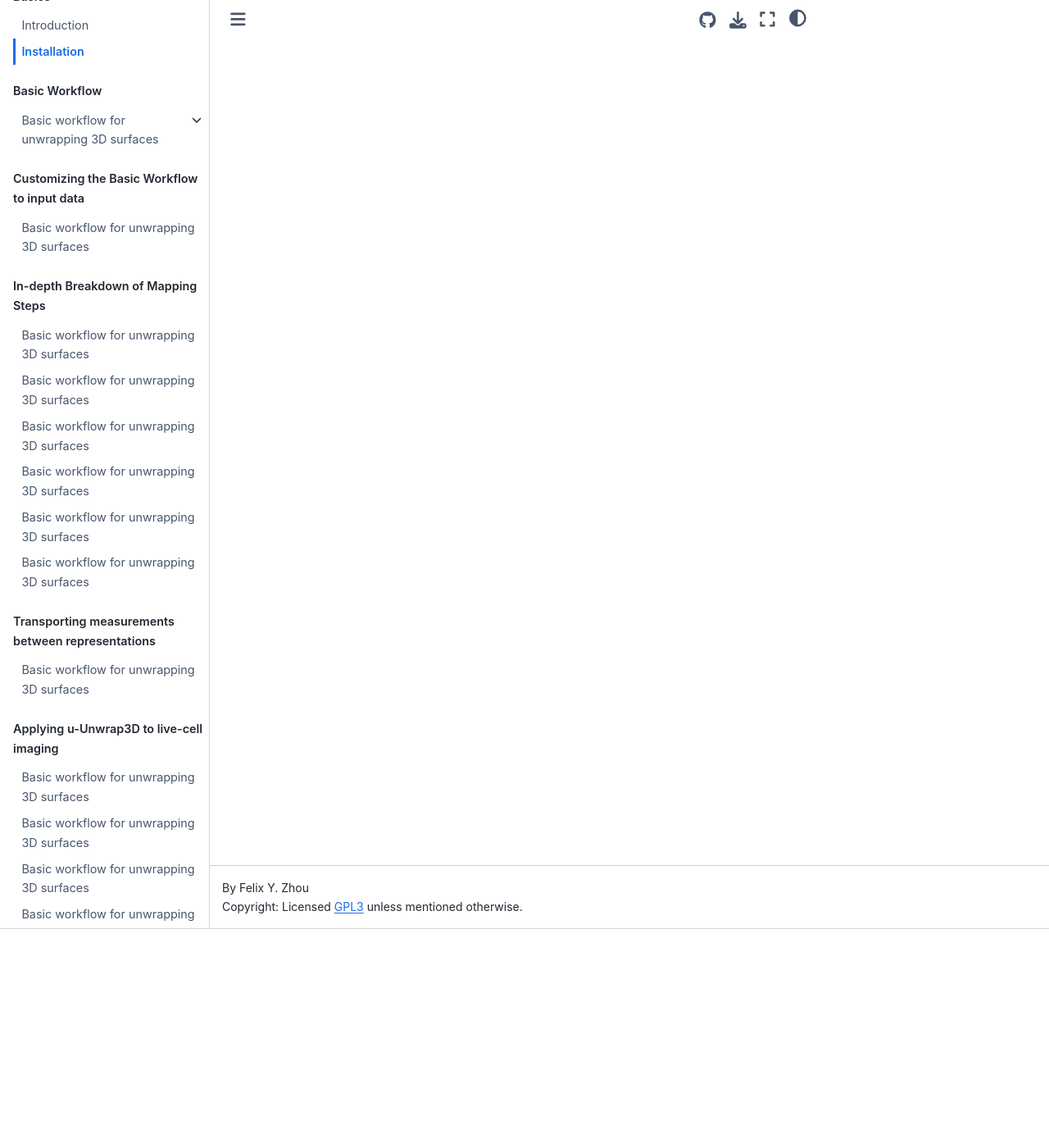
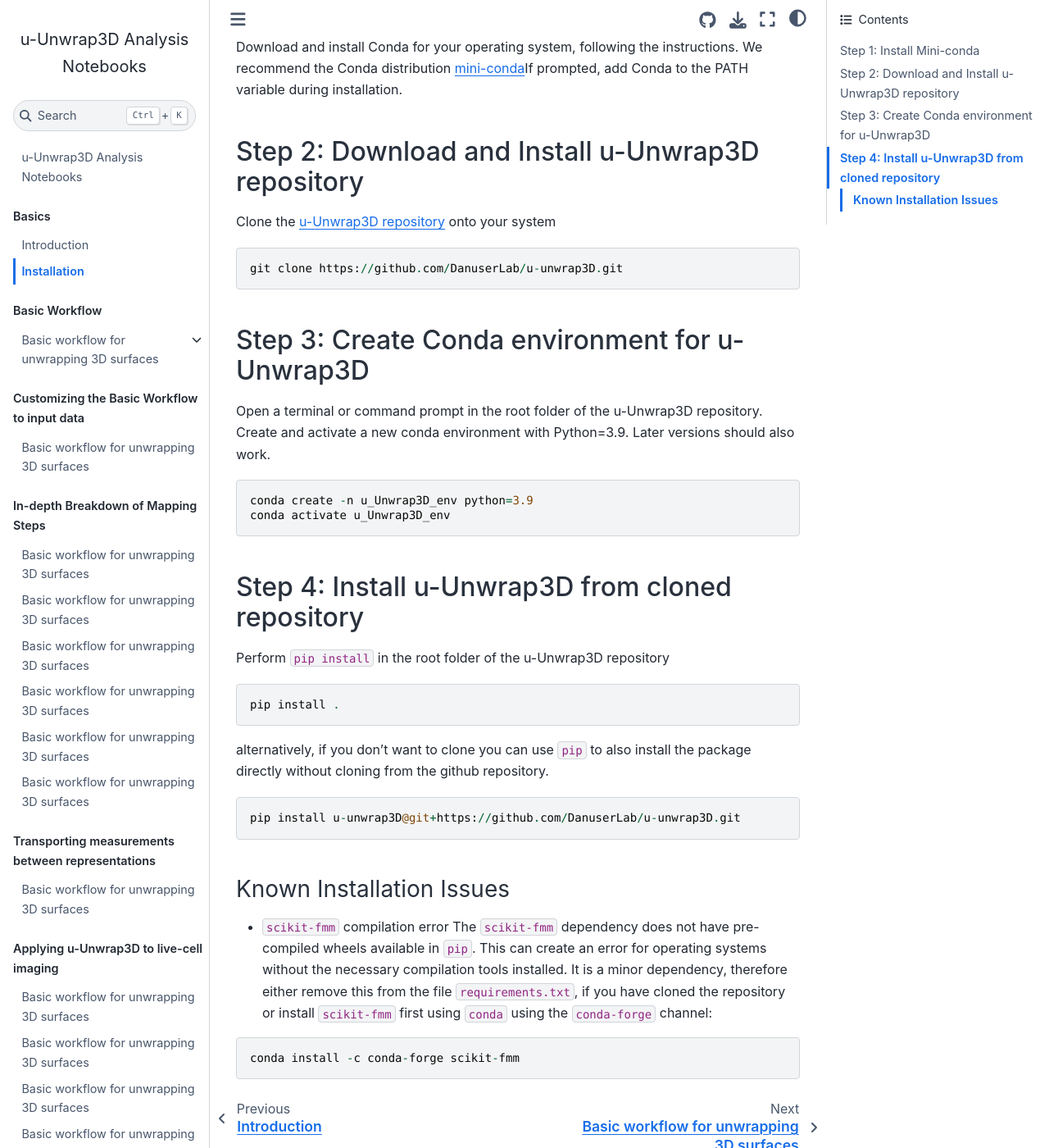
Before and after one commit to fyz11/u-Unwrap3D_notebooks, a Jupyter Book: the page built from docs/02_installation/readme.md, in a window 1280 px wide and 1400 px high, scrolled down 268 px. Shown: the whole window at 82% size. Built offline with Jupyter Book 1.0.4 settings and Sphinx 7.4.7 and the Sphinx Book theme 1.1.4, drawn with Linux system fonts in a browser that asks for light colours; pages that are not in the unit, such as notebooks, are missing from menus; some of the changed text lies outside the part shown.

Commit message:
added installation instructions

````diff
--- a/docs/02_installation/readme.md
+++ b/docs/02_installation/readme.md
@@ -1 +1,41 @@
 # Installation
+
+We recommend creating a clean *Conda* environment to ensure dependencies don't conflict with your existing Python installations. You will need to have installed or already have mini-conda and git on your system.
+
+## Step 1: Install Mini-conda
+Download and install Conda for your operating system, following the instructions. We recommend the Conda distribution [mini-conda](https://docs.anaconda.com/miniconda/)If prompted, add Conda to the PATH variable during installation.
+
+## Step 2: Download and Install u-Unwrap3D repository
+Clone the [u-Unwrap3D repository](https://github.com/DanuserLab/u-unwrap3D) onto your system
+
+```
+git clone https://github.com/DanuserLab/u-unwrap3D.git
+```
+
+## Step 3: Create Conda environment for u-Unwrap3D
+Open a terminal or command prompt in the root folder of the u-Unwrap3D repository. Create and activate a new conda environment with Python=3.9. Later versions should also work.
+
+```
+conda create -n u_Unwrap3D_env python=3.9
+conda activate u_Unwrap3D_env
+```
+
+## Step 4: Install u-Unwrap3D from cloned repository
+Perform `pip install` in the root folder of the u-Unwrap3D repository
+
+```
+pip install .
+```
+
+alternatively, if you don't want to clone you can use `pip` to also install the package directly without cloning from the github repository.
+
+```
+pip install u-unwrap3D@git+https://github.com/DanuserLab/u-unwrap3D.git
+```
+
+### Known Installation Issues
+- `scikit-fmm` compilation error
+The `scikit-fmm` dependency does not have pre-compiled wheels available in `pip`. This can create an error for operating systems without the necessary compilation tools installed. It is a minor dependency, therefore either remove this from the file `requirements.txt`, if you have cloned the repository or install `scikit-fmm` first using `conda` using the `conda-forge` channel:
+```
+conda install -c conda-forge scikit-fmm
+```
````
